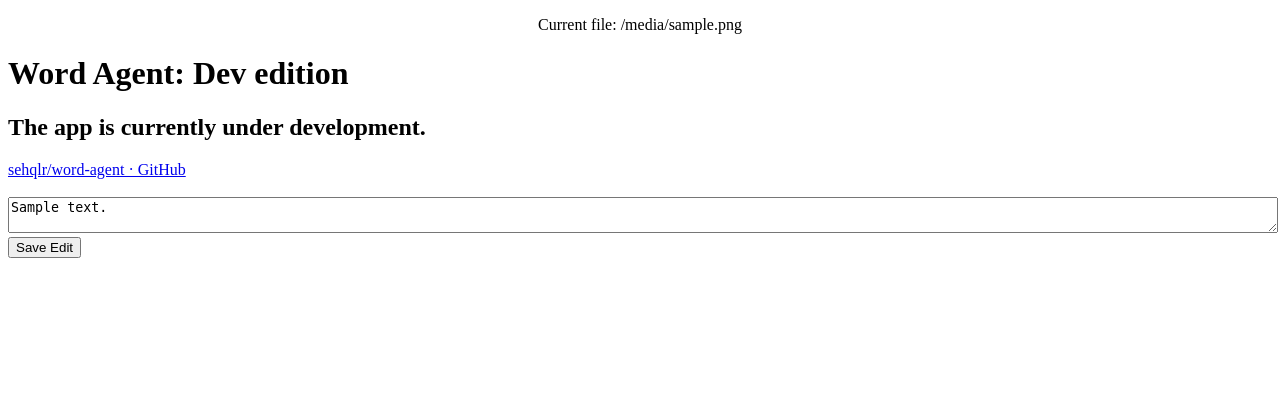
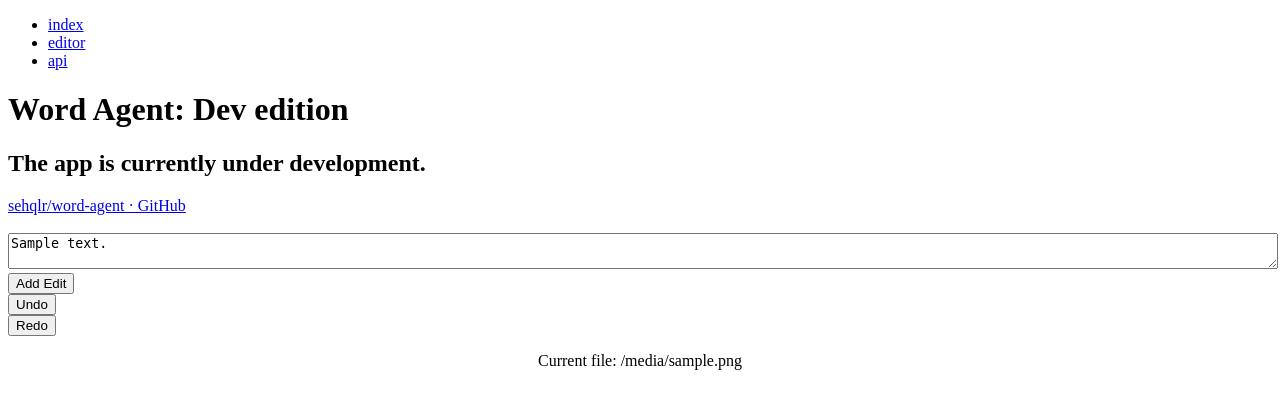
Before and after one commit to sehqlr/word-agent, a Flask app: template templates/editor.html in a window 1280 px wide. Shown: the top 409 px of the page. Run offline with Flask 2, Linux system fonts and the light colour scheme; the template is opened without the code that fills it: most values are stand-ins (such as "Sample title", 1, 10 or a date in 2020).

Commit message:
Implemented undo redo and things

```diff
--- a/app.py
+++ b/app.py
@@ -5,57 +5,61 @@ import sys
 from backend import Segment, segment, r_server
 
 app = Flask(__name__)
+app.secret_key = "something secret"
 app.debug = True
 
-@app.route("/")
+@app.route("/", methods=["GET", "POST"])
 def index():
     return render_template('index.html',
                             filename=segment.designation,
                             body="Welcome to the index page")
 
-@app.route("/editor")
+@app.route("/editor", methods=["GET", "POST"])
 def editor():
     return render_template('editor.html',
                             filename=segment.designation,
                             text=segment.curr_edit)
 
-@app.route("/api")
+@app.route("/api", methods=["GET", "POST"])
 def api():
     return render_template('api.html',
                             body="Welcome to the API",
-                            dispatchers=dispatcher)
+                            filename=segment.designation)
 
-@app.route("/api/open")
+@app.route("/api/open", methods=["GET"])
 def open():
-    if request.method == "GET":
+    if request.args.get("designation"):
         designation = request.args.get("designation")
-        return Segment.open(designation=designation)
+        segment = Segment.open(designation=designation)
     else:
-        return Segment.new()
-    flash("opened")
+        segment = Segment.new()
+    flash("opened segment ", segment.designation)
+    return redirect(url_for('editor'))
 
-@app.route("/api/save")
+@app.route("/api/save", methods=["POST"])
 def save():
     r_server.bgsave()
     flash("saved")
+    return redirect(url_for('editor'))
 
-@app.route("/api/undo")
+@app.route("/api/undo", methods=["POST"])
 def undo():
-    segment.undo()
-    flash("undid")
+    result = segment.undo()
+    flash("undid: " + str(result))
+    return redirect(url_for('editor'))
 
-@app.route("/api/redo")
+@app.route("/api/redo", methods=["POST"])
 def redo():
-    segment.redo()
-    flash("redid")
+    result = segment.redo()
+    flash("redid: " + str(result))
+    return redirect(url_for('editor'))
 
-@app.route("/api/add_edit")
+@app.route("/api/add_edit", methods=["POST"])
 def add_edit():
-    if request.method == "POST":
-        text = request.form.get("text")
-        segment.add_edit(text)
-        flash("added the edit")
-
+    text = request.form.get("text")
+    result = segment.add_edit(text)
+    flash("added the edit: " + str(result))
+    return redirect(url_for('editor'))
 
 if __name__ == "__main__":
     app.run()
--- a/backend.py
+++ b/backend.py
@@ -31,7 +31,7 @@ class Segment:
 
     @staticmethod
     def new(designation=SEGMENT_DEFAULT_DESIGNATION,
-            content=SEGMENT_DEFAULT_DESIGNATION):
+            content=SEGMENT_DEFAULT_CONTENT):
 
         return Segment(designation, content)
 
@@ -111,8 +111,9 @@ class Segment:
         if self.prev_edit:
             tmp = r_server.rpop(self.edits)
             r_server.lpush(self.edits, tmp)
+            return True
         else:
-            print("Nothing to undo")
+            return False
 
     def redo(self):
         """
@@ -122,8 +123,9 @@ class Segment:
         if self.base_edit:
             tmp = r_server.lpop(self.edits)
             r_server.rpush(self.edits, tmp)
+            return True
         else:
-            print("Nothing to redo")
+            return False
 
 
 if __name__ == '__main__':
@@ -132,4 +134,5 @@ if __name__ == '__main__':
 else:
     r_server = redis.Redis(db=REDIS_DEFAULT_DB)
     print("redis server ping: ", r_server.ping())
+    r_server.flushdb()
     segment = Segment.new()
--- a/static/style.css
+++ b/static/style.css
@@ -14,3 +14,7 @@ textarea {
 nav p {
         text-align: center;
 }
+
+footer p {
+        text-align: center;
+}
--- a/templates/api.html
+++ b/templates/api.html
@@ -1,12 +1,10 @@
 {% extends "layout.html" %}
+
 {% block nav %}
 {{ super() }}
 {% endblock %}
+
 {% block body %}
 {{ super() }}
 {{ body }}
-<br/><br/><a href="/">Go back to the index</a>
-<br/><br/>
-<br/><br/><a href="/editor">Go back to the editor</a>
-<br/><br/>
 {% endblock %}
--- a/templates/editor.html
+++ b/templates/editor.html
@@ -1,9 +1,15 @@
 {% extends "layout.html" %}
-{% block nav %}{{ super() }}{% endblock %}
+
+{% block nav %}
+{{ super() }}
+{% endblock %}
+
 {% block body %}
 {{ super() }}
-<form id="editor" method="post" action="api/add_edit">
-        <textarea id="text" name="text">{{ body }}</textarea>
-        <button id="editor_submit">Save Edit</button>
+<form id="editor" method="post" action="api">
+        <textarea id="text" name="text">{{ text }}</textarea>
+        <button id="add_edit_button" formaction="api/add_edit">Add Edit</button>
+        <button id="undo_button" formaction="api/undo">Undo</button>
+        <button id="redo_button" formaction="api/redo">Redo</button>
 </form>
 {% endblock %}
--- a/templates/index.html
+++ b/templates/index.html
@@ -1,5 +1,9 @@
 {% extends "layout.html" %}
-{% block nav %}{{ super() }}{% endblock %}
+
+{% block nav %}
+{{ super() }}
+{% endblock %}
+
 {% block body %}
 {{ super() }}
 <p>{{ body }}</p>
--- a/templates/layout.html
+++ b/templates/layout.html
@@ -5,10 +5,15 @@
 <link rel=stylesheet type=text/css href="{{ url_for('static', filename='style.css')  }}">
 </head>
 <body>
-                <nav>{% block nav %}
-                        <p>Current file: {{ filename }}</p>
+{% block nav %}
+<nav>
+        <ul>
+                <li><a href="/">index</a></li>
+                <li><a href="/editor">editor</a></li>
+                <li><a href="/api">api</a></li>
+        </ul>
+</nav>
 {% endblock %}
-                </nav>
 {% for message in get_flashed_messages() %}
 <div class="flash">{{ message }}</div>
 {% endfor %}
@@ -19,5 +24,6 @@
         <br/><br/>
         {% endblock %}
 </div>
+<footer><p>Current file: {{ filename }}</p></footer>
 </body>
 </html>
```
Lines whose indentation alone changed are shown as unchanged.
